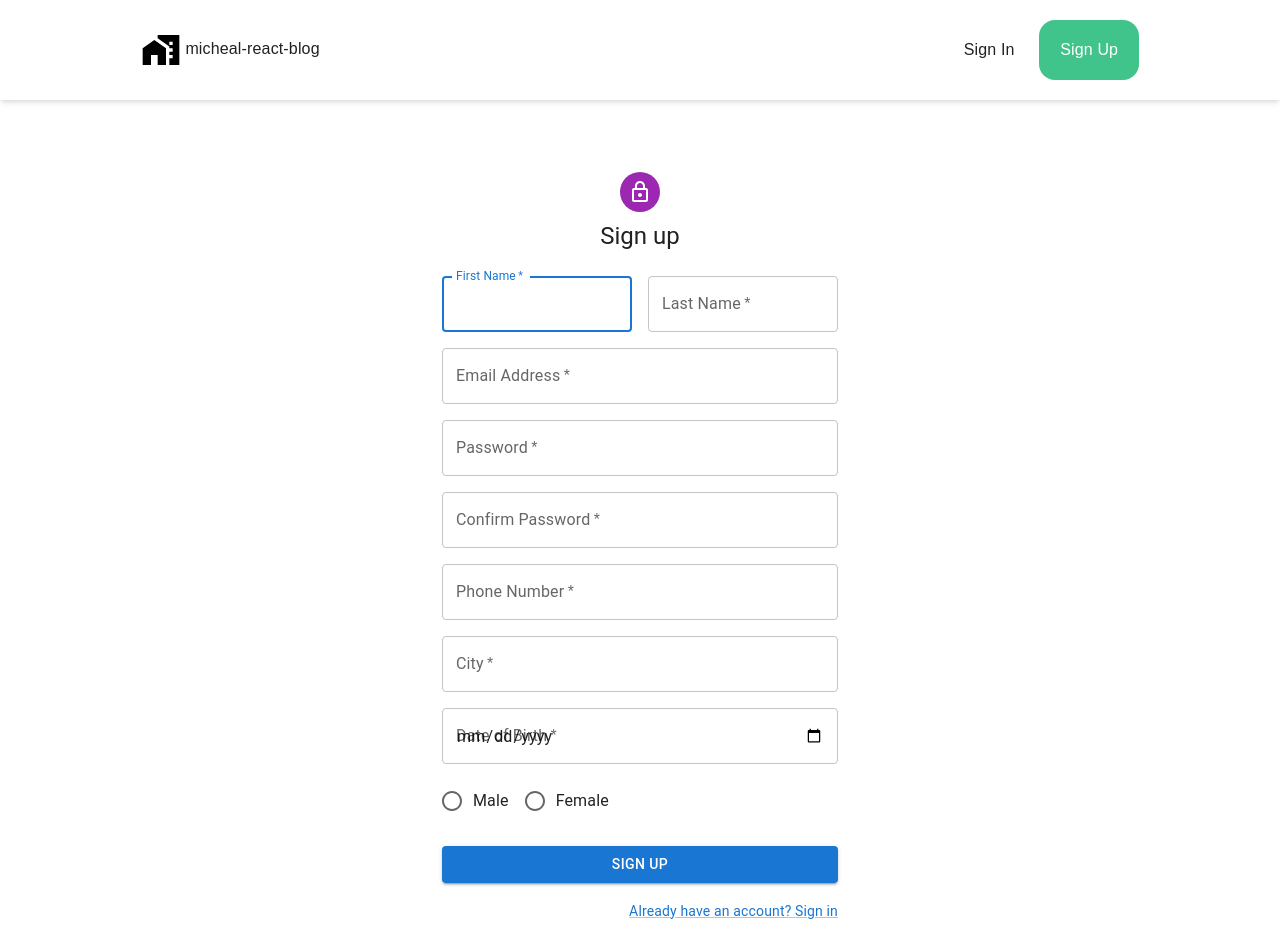
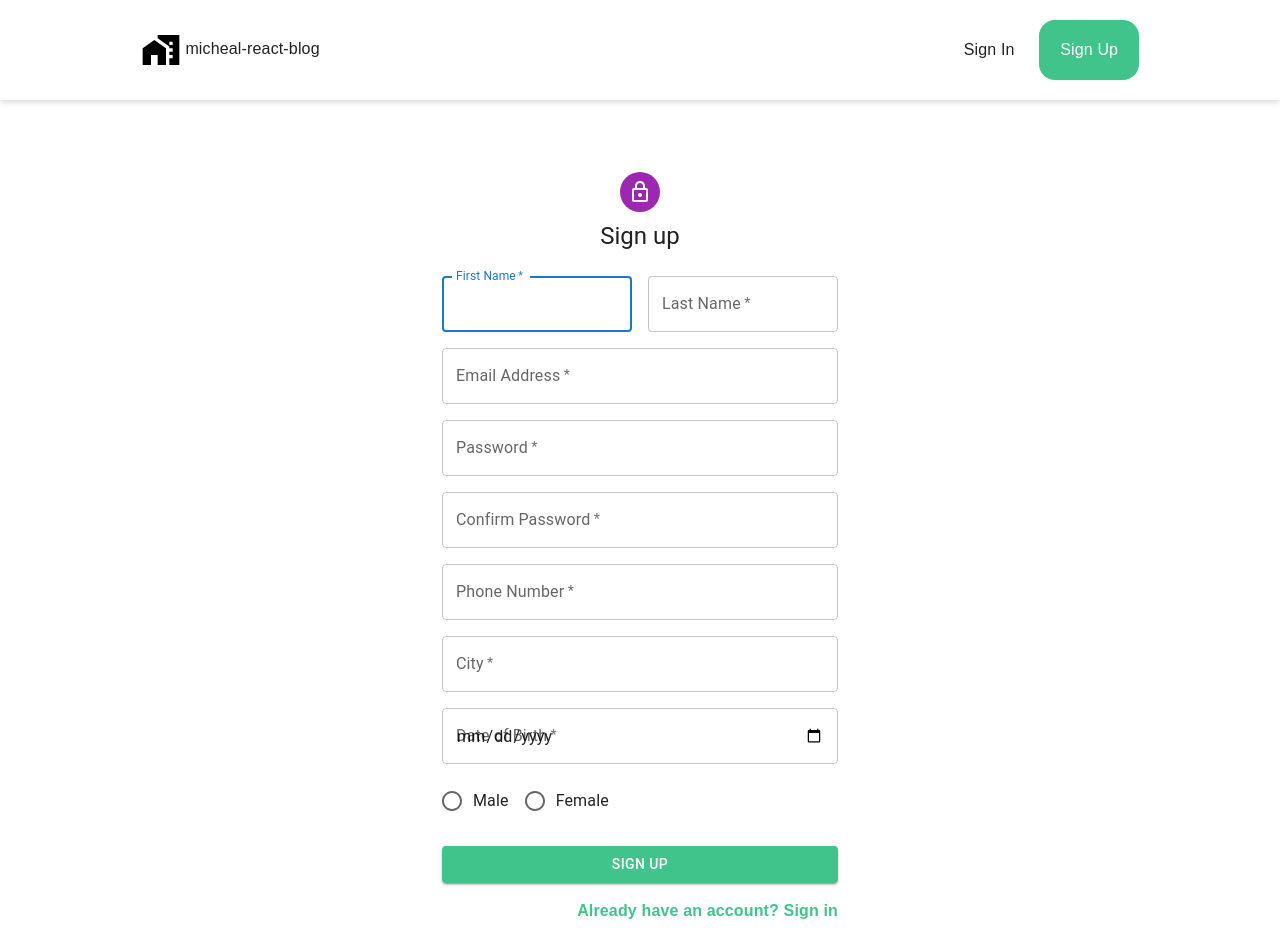
Before and after one commit to podlaskialgorytm3/react-blog, a React (Vite) app: page /signup in a window 1280 px wide. Shown: the top 952 px of the page. Built offline with nearby package versions, Linux system fonts and the light colour scheme.

Commit message:
feat: Create a sign up form

```diff
--- a/src/features/auth/components/sign-up.tsx
+++ b/src/features/auth/components/sign-up.tsx
@@ -3,7 +3,6 @@ import Avatar from '@mui/material/Avatar';
 import Button from '@mui/material/Button';
 import CssBaseline from '@mui/material/CssBaseline';
 import TextField from '@mui/material/TextField';
-import Link from '@mui/material/Link';
 import Grid from '@mui/material/Grid';
 import Box from '@mui/material/Box';
 import LockOutlinedIcon from '@mui/icons-material/LockOutlined';
@@ -48,6 +47,7 @@ export default function SignUpForm() {
             display: 'flex',
             flexDirection: 'column',
             alignItems: 'center',
+
           }}
         >
           <Avatar sx={{ m: 1, bgcolor: 'secondary.main' }}>
@@ -61,6 +61,7 @@ export default function SignUpForm() {
               <Grid item xs={12} sm={6}>
                 <TextField
                   autoComplete="given-name"
+                  color="primary"
                   name="firstName"
                   required
                   fullWidth
@@ -164,15 +165,18 @@ export default function SignUpForm() {
               type="submit"
               fullWidth
               variant="contained"
-              sx={{ mt: 3, mb: 2 }}
+              sx={{ mt: 3, mb: 2 , bgcolor: '#41c48b', color: '#fff' ,'&:hover': {
+                backgroundColor: '#328a63',
+                opacity: [0.9, 0.8, 0.7],
+              } }}
             >
               Sign Up
             </Button>
             <Grid container justifyContent="flex-end">
               <Grid item>
-                <Link href="#" variant="body2">
+                <NavLink to='/signin' className="text-[#41c48b] font-bold">
                   Already have an account? Sign in
-                </Link>
+                </NavLink>
               </Grid>
             </Grid>
           </Box>
```
